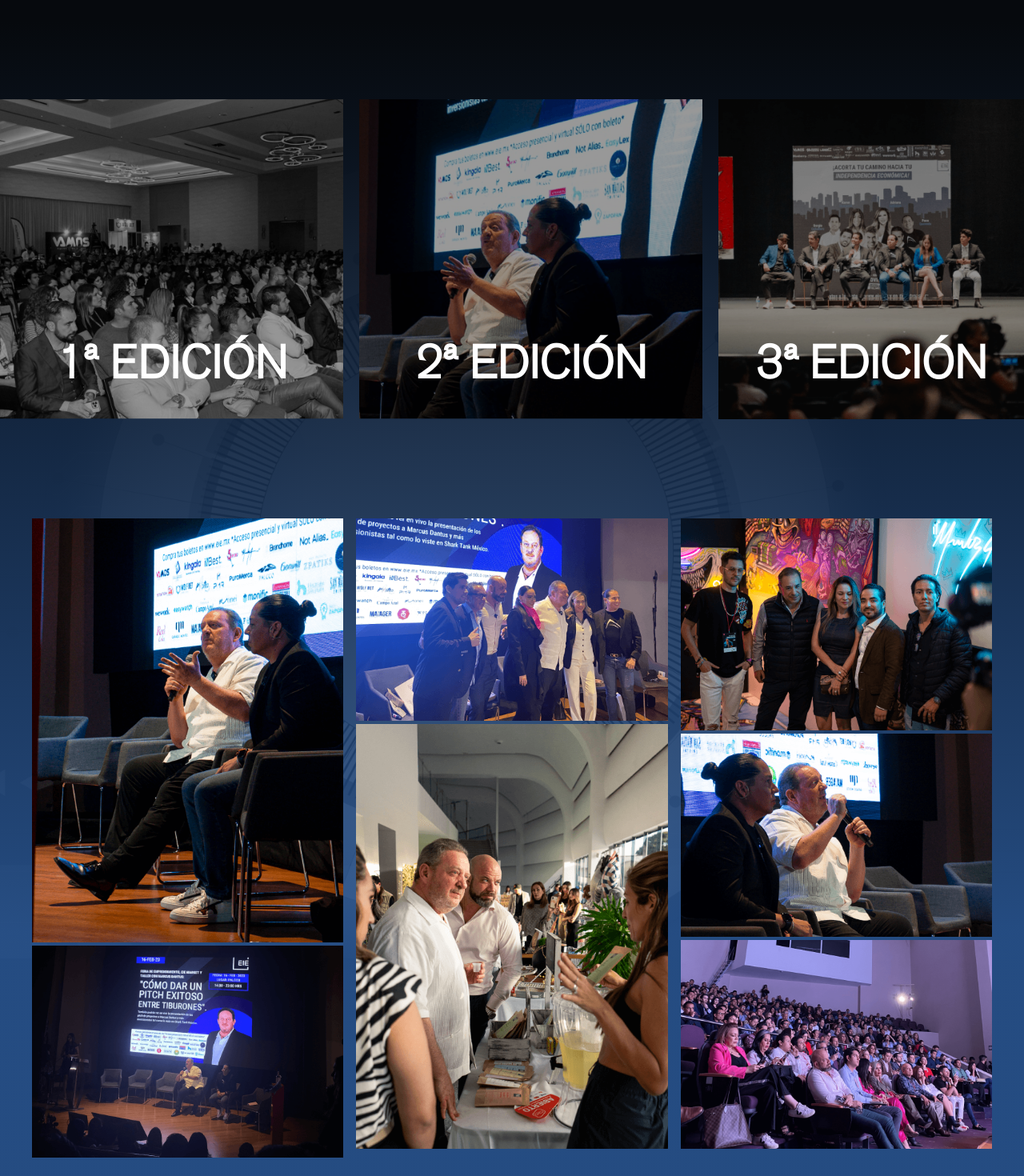
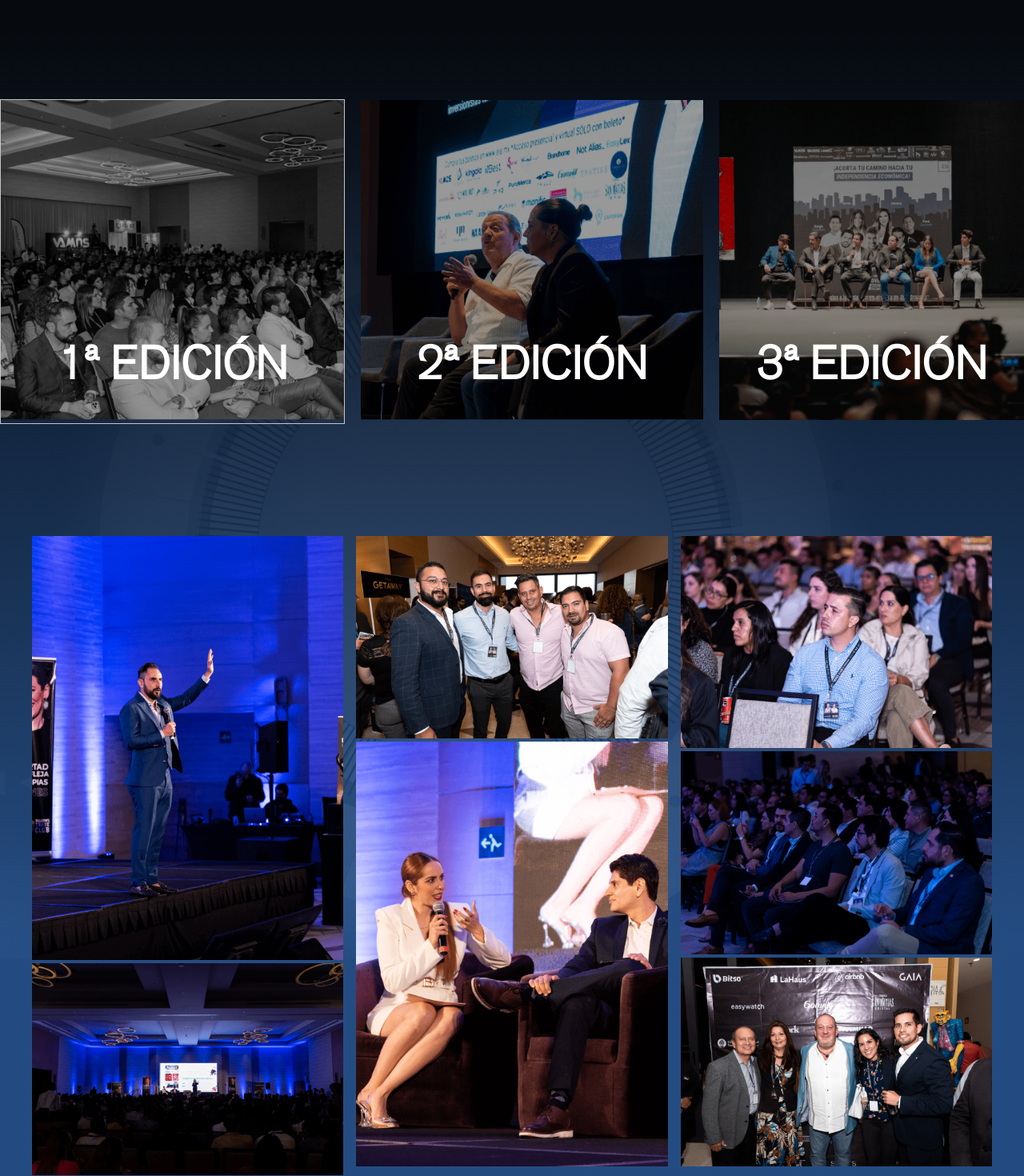
Before and after one commit to jkevxx/eie, a React (Vite) app: page /eventos in a window 1280 px wide. Shown: the part 2360-3830 px from the top of the page at 80% size. Built offline with nearby package versions, Linux system fonts and the light colour scheme.

Commit message:
[fix] - tab gallery in events updated

```diff
--- a/src/components/edition/Edition.tsx
+++ b/src/components/edition/Edition.tsx
@@ -1,15 +1,63 @@
-import { editions } from '../../data';
+import { useState } from 'react';
+import edition1 from '../../assets/images/events/edicion-1.png';
+import edition2 from '../../assets/images/events/edicion-2.png';
+import edition3 from '../../assets/images/events/edicion-3.png';
+
+import { galleryAbout, galleryEvents } from '../../data';
+import Gallery from '../gallery/Gallery';
 import './edition.scss';
 
 const Edition = () => {
+  const [selectedTab, setSelectedTab] = useState('tab1');
+
+  const handleTabClick = (tab: string) => {
+    setSelectedTab(tab);
+  };
+
   return (
     <div className="edition">
-      {editions.map((edition) => (
-        <div key={edition.id}>
-          <h1>{edition.name}</h1>
-          <img src={edition.image} alt={edition.name} />
+      <div className="edition-tabs">
+        <div
+          className={selectedTab === 'tab1' ? 'tab-active' : ''}
+          onClick={() => handleTabClick('tab1')}
+        >
+          <h1>1ª EDICIÓN</h1>
+          <img src={edition1} alt="primera edición" />
         </div>
-      ))}
+
+        <div
+          className={selectedTab === 'tab2' ? 'tab-active' : ''}
+          onClick={() => handleTabClick('tab2')}
+        >
+          <h1>2ª EDICIÓN</h1>
+          <img src={edition2} alt="primera edición" />
+        </div>
+
+        <div
+          className={selectedTab === 'tab3' ? 'tab-active' : ''}
+          onClick={() => handleTabClick('tab3')}
+        >
+          <h1>3ª EDICIÓN</h1>
+          <img src={edition3} alt="primera edición" />
+        </div>
+      </div>
+
+      <div className="gallery">
+        {selectedTab === 'tab1' &&
+          galleryAbout.map((image) => (
+            <Gallery image={image.image} name={image.name} key={image.id} />
+          ))}
+
+        {selectedTab === 'tab2' &&
+          galleryEvents.map((event) => (
+            <Gallery image={event.image} name={event.name} key={event.id} />
+          ))}
+
+        {selectedTab === 'tab3' &&
+          galleryAbout.map((image) => (
+            <Gallery image={image.image} name={image.name} key={image.id} />
+          ))}
+      </div>
     </div>
   );
 };
--- a/src/components/edition/edition.scss
+++ b/src/components/edition/edition.scss
@@ -1,13 +1,26 @@
+@import '../../styles/variables.scss';
+
 .edition {
   display: flex;
   justify-content: center;
   align-items: center;
-  // flex-wrap: wrap;
+  flex-direction: column;
   gap: 20px;
   padding-top: 180px;
 
+  .edition-tabs {
+    display: flex;
+    justify-content: center;
+    align-items: center;
+    gap: 20px;
+
+    .tab-active {
+      border: 1px solid $soft-color-text;
+    }
+
     div {
       position: relative;
+      cursor: pointer;
 
       h1 {
         position: absolute;
@@ -27,4 +40,9 @@
         filter: brightness(0.6);
       }
     }
+
+    &:hover div:not(:hover) {
+      filter: brightness(50%) blur(1px);
     }
+  }
+}
--- a/src/components/form/Form.tsx
+++ b/src/components/form/Form.tsx
@@ -50,6 +50,7 @@ const Form = ({ title }: Props) => {
           <label htmlFor="name">Nombre</label>
           <input
             name="name"
+            id="name"
             type="text"
             required
             value={form.name || ''}
@@ -62,6 +63,7 @@ const Form = ({ title }: Props) => {
           <label htmlFor="email">Correo electrónico</label>
           <input
             name="email"
+            id="email"
             type="email"
             required
             value={form.email || ''}
@@ -73,6 +75,8 @@ const Form = ({ title }: Props) => {
         <div>
           <label htmlFor="phone">Teléfono</label>
           <Input
+            name="phone"
+            id="phone"
             defaultCountry="MX"
             className={title === 'contacto' ? 'contacto' : 'formulario'}
             maxLength={12}
@@ -87,6 +91,7 @@ const Form = ({ title }: Props) => {
           <label htmlFor="message">Mensaje</label>
           <textarea
             name="message"
+            id="message"
             rows={4}
             cols={40}
             value={form.message || ''}
--- a/src/components/menu/Menu.tsx
+++ b/src/components/menu/Menu.tsx
@@ -5,7 +5,7 @@ const Menu = () => {
   return (
     <nav className="menu">
       <div className="menu-logo">
-        <img src={eieLogo} alt="" />
+        <img src={eieLogo} alt="logo EIE" />
       </div>
       <div className="menu-links">
         <Link to="/">Inicio</Link>
--- a/src/components/menu/menu.scss
+++ b/src/components/menu/menu.scss
@@ -27,18 +27,22 @@
     font-family: 'Raleway-Medium', sans-serif;
 
     .company-name {
-      font-family: 'Montserrat-Regular', sans-serif;
       height: 47px;
       width: 200px;
+      display: flex;
+      justify-content: center;
+      align-items: center;
+      font-family: 'Montserrat-Regular', sans-serif;
       background-image: linear-gradient(
         to top,
         $gradient-color-deep,
         $gradient-color-soft
       );
-      display: flex;
-      justify-content: center;
-      align-items: center;
       transform: skew(-20deg);
+
+      &:hover {
+        opacity: 0.9;
+      }
 
       span {
         transform: skew(20deg);
--- a/src/pages/events/Events.tsx
+++ b/src/pages/events/Events.tsx
@@ -1,6 +1,6 @@
 import Edition from '../../components/edition/Edition';
 import Footer from '../../components/footer/Footer';
-import Gallery from '../../components/gallery/Gallery';
+// import Gallery from '../../components/gallery/Gallery';
 import History from '../../components/history/History';
 import Lines from '../../components/lines/Lines';
 import Ticket from '../../components/ticket/Ticket';
@@ -10,7 +10,7 @@ import speakers1 from '../../assets/images/speakers/speakers-1.png';
 import speakers2 from '../../assets/images/speakers/speakers-2.png';
 import speakers3 from '../../assets/images/speakers/speakers-3.png';
 import eventVideo from '../../assets/video/video-eventos.mp4';
-import { galleryEvents } from '../../data';
+// import { galleryEvents } from '../../data';
 import './events.scss';
 
 const Events = () => {
@@ -59,11 +59,6 @@ const Events = () => {
         <div className="gradient-overlay"></div>
         <div className="section-4">
           <Edition />
-          <div className="gallery">
-            {galleryEvents.map((event) => (
-              <Gallery image={event.image} name={event.name} key={event.id} />
-            ))}
-          </div>
         </div>
       </section>
 
--- a/src/styles/variables.scss
+++ b/src/styles/variables.scss
@@ -3,7 +3,7 @@ $gradient-color-soft: #5c85d0;
 $gradient-color-deep-sec: #186b38;
 $gradient-color-soft-sec: #3fbf55;
 $main-color-text: #fff;
-$soft-color-text: #ddd;
+$soft-color-text: #c5c5c5;
 $soft-bg: #486b99b3;
 $dark-bg: #25364ccc;
 
```
Also changed, not shown: src/components/footer/footer.scss (+0 -20 lines). Lines whose indentation alone changed are shown as unchanged.
